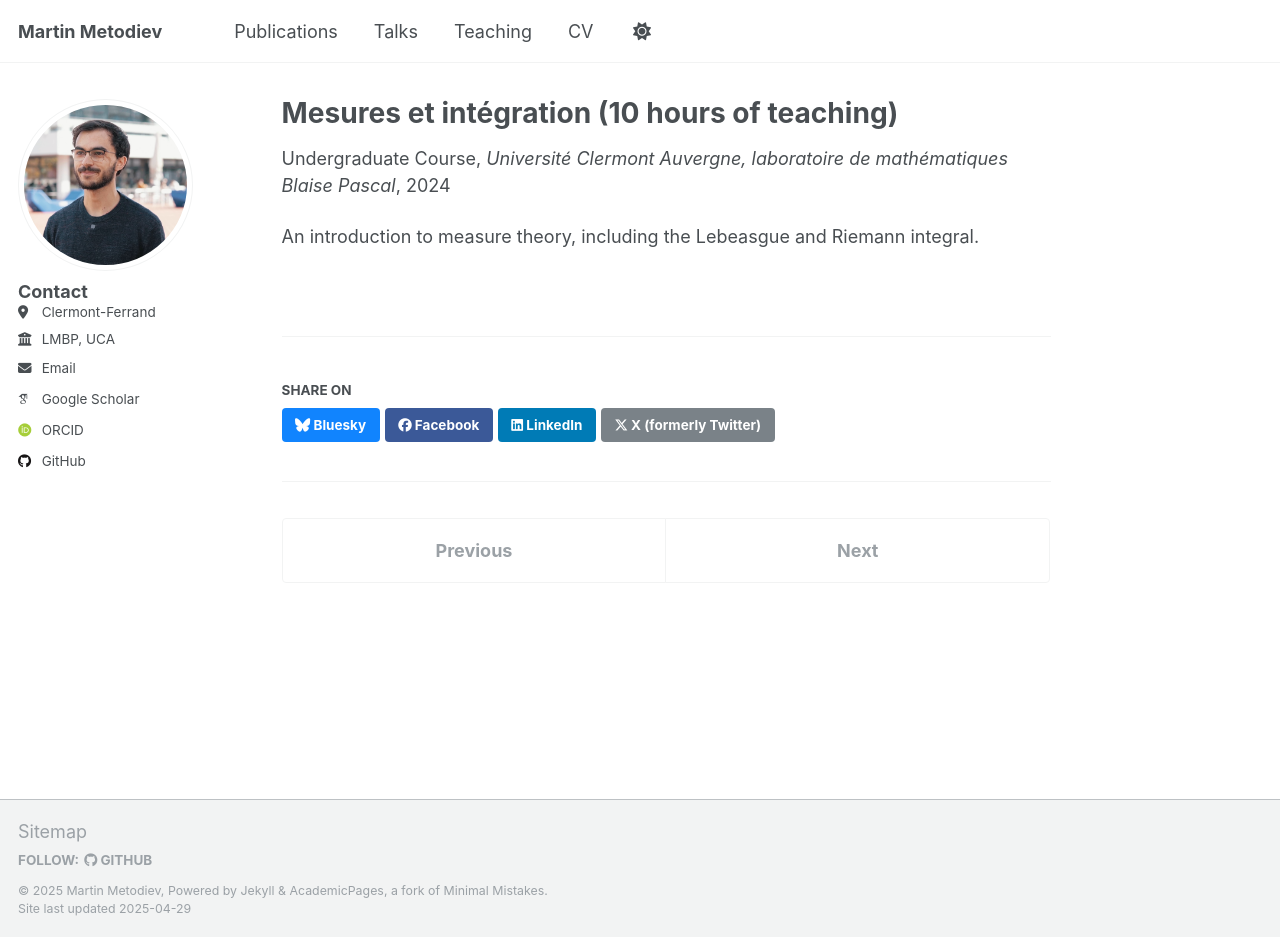
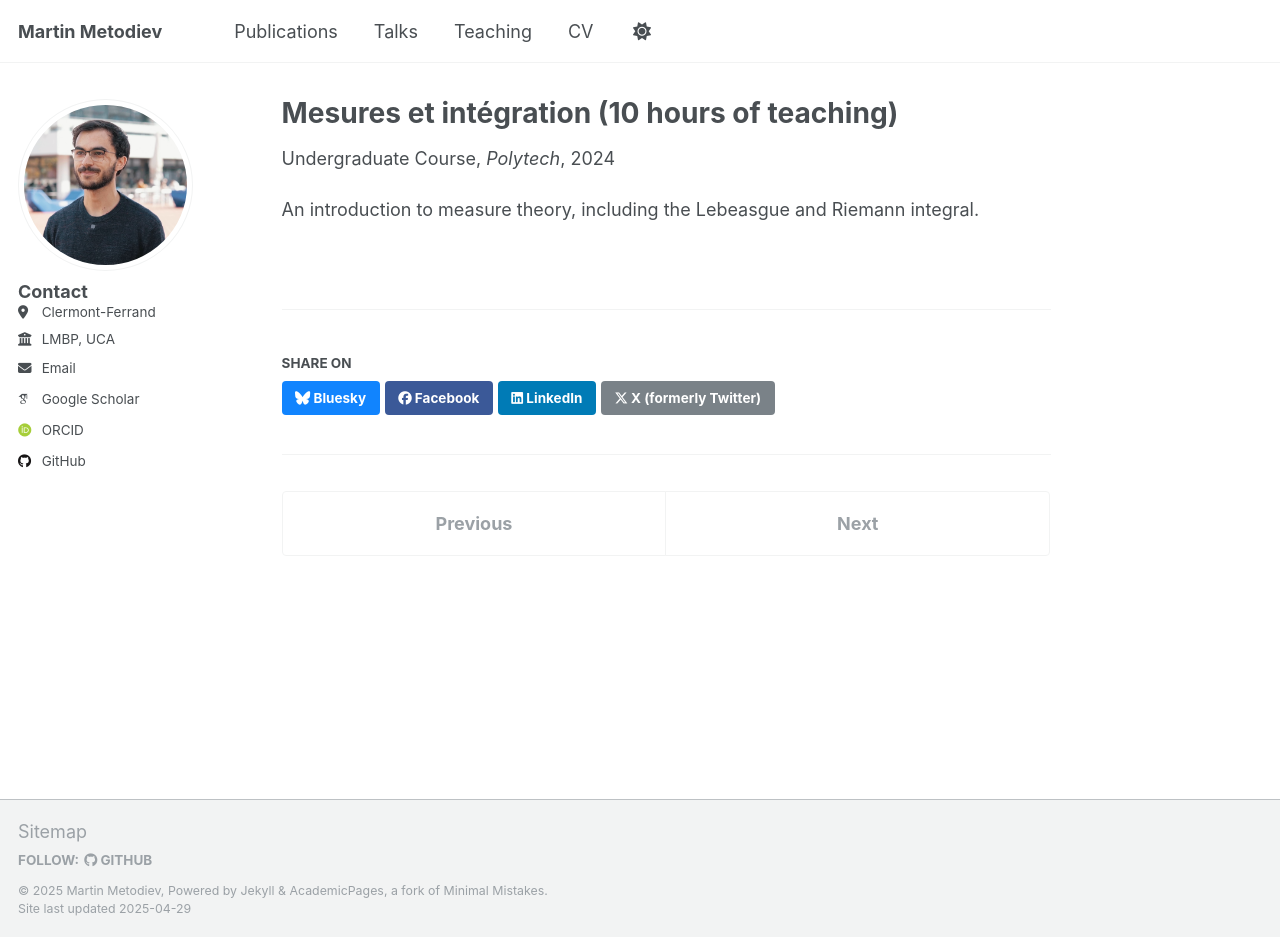
Before and after one commit to m-metodiev/m-metodiev.github.io, a Jekyll site: the page built from _teaching/2015-spring-teaching-6.md, in a window 1280 px wide and 937 px high. Built offline with Jekyll 4.4.1, drawn with Linux system fonts in a browser that asks for light colours; some web fonts are replaced.

Commit message:
Update 2015-spring-teaching-6.md

```diff
--- a/_teaching/2015-spring-teaching-6.md
+++ b/_teaching/2015-spring-teaching-6.md
@@ -3,7 +3,7 @@ title: "Mesures et intégration (10 hours of teaching)"
 collection: teaching
 type: "Undergraduate Course"
 permalink: /teaching/2015-spring-teaching-1
-venue: "Université Clermont Auvergne, laboratoire de mathématiques Blaise Pascal"
+venue: "Polytech"
 date: 2024-09-01
 location: "Clermont-Ferrand, France"
 ---
```
